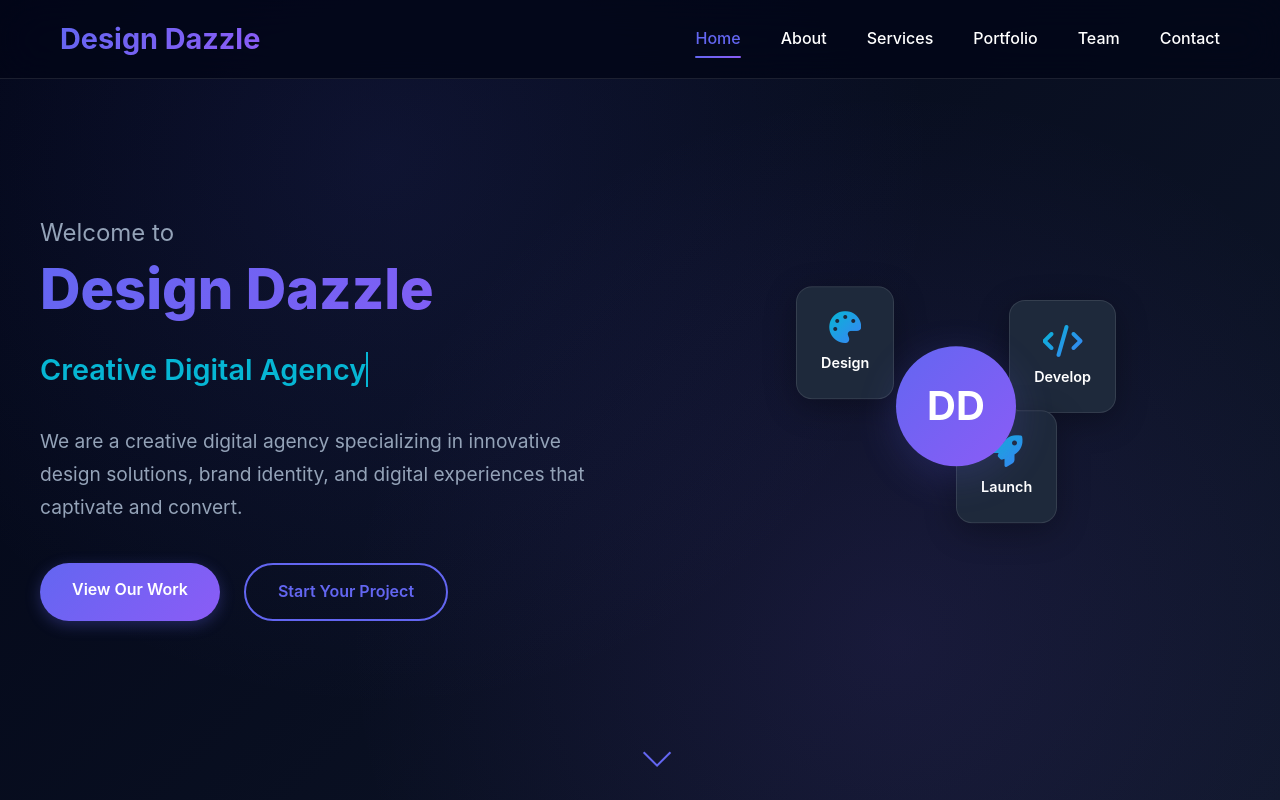
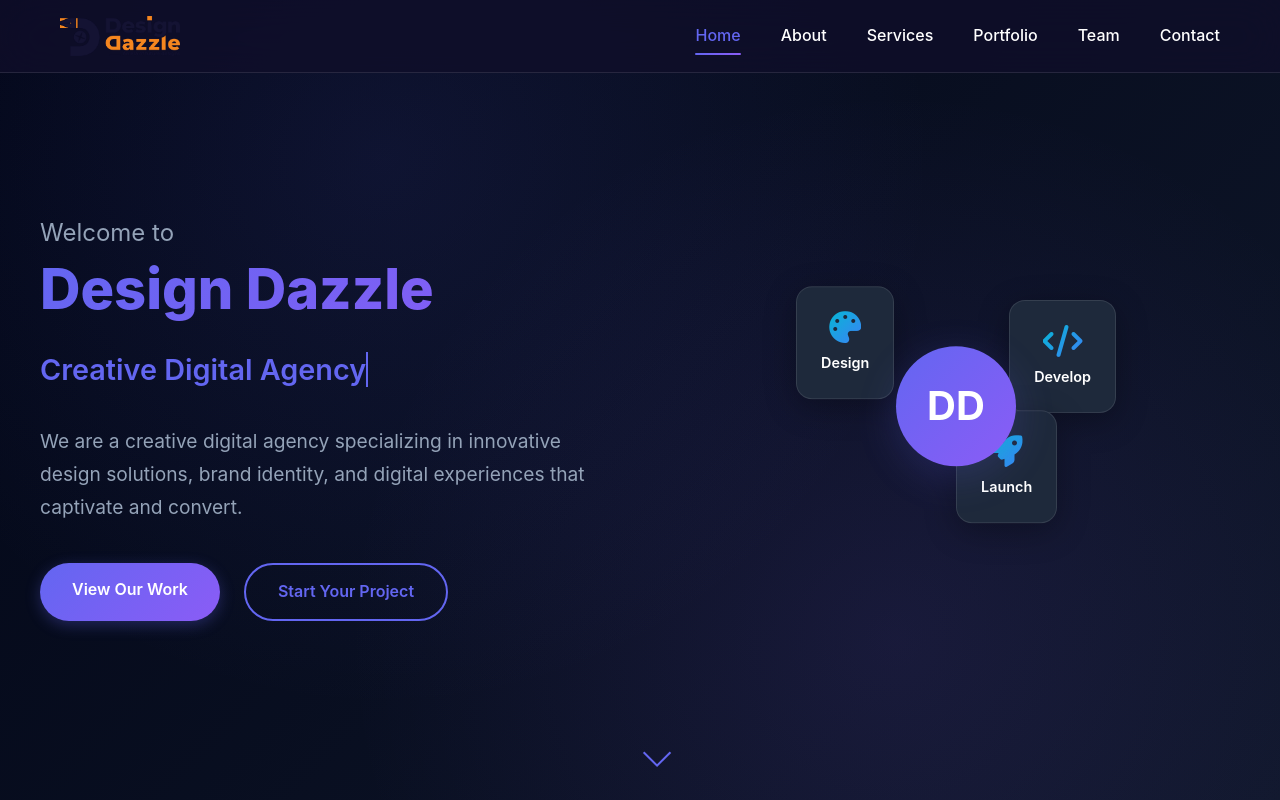
Before and after one commit to BakirDawood/DesignDazzle, a website built with Vite: page index.html in a window 1280 px wide. Shown: the top 800 px of the page. Built offline with nearby package versions, Linux system fonts and the light colour scheme.

Commit message:
Update Design Dazzle Logo and Brand Colors

```diff
--- a/index.html
+++ b/index.html
@@ -21,7 +21,9 @@
     <nav class="navbar" id="navbar">
         <div class="nav-container">
             <div class="nav-logo">
-                <a href="#home">Design Dazzle</a>
+                <a href="#home">
+                    <img src="/public/DesignDazzle Logo.png" alt="Design Dazzle Logo">
+                </a>
             </div>
             <ul class="nav-menu" id="navMenu">
                 <li><a href="#home" class="nav-link active">Home</a></li>
@@ -531,7 +533,9 @@
         <div class="container">
             <div class="footer-content">
                 <div class="footer-section">
-                    <h3>Design Dazzle</h3>
+                    <div class="footer-logo">
+                        <img src="/public/DesignDazzle Logo.png" alt="Design Dazzle Logo" style="height: 60px; margin-bottom: 1rem;">
+                    </div>
                     <p>We are a creative digital agency specializing in innovative design solutions, brand identity, and digital experiences that captivate and convert.</p>
                     <div class="footer-social">
                         <a href="#" class="social-link"><i class="fab fa-twitter"></i></a>
--- a/style.css
+++ b/style.css
@@ -96,7 +96,7 @@ body {
     top: 0;
     left: 0;
     width: 100%;
-    background: rgba(2, 6, 23, 0.8);
+    background: rgba(15, 14, 42, 0.8);
     backdrop-filter: blur(20px);
     z-index: 1000;
     padding: 1rem 0;
@@ -105,7 +105,7 @@ body {
 }
 
 .navbar.scrolled {
-    background: rgba(2, 6, 23, 0.95);
+    background: rgba(15, 14, 42, 0.95);
     box-shadow: var(--shadow-light);
 }
 
@@ -119,13 +119,15 @@ body {
 }
 
 .nav-logo a {
-    font-size: 1.8rem;
-    font-weight: bold;
-    background: var(--gradient-primary);
-    -webkit-background-clip: text;
-    -webkit-text-fill-color: transparent;
-    background-clip: text;
+    display: flex;
+    align-items: center;
     text-decoration: none;
+    transition: var(--transition);
+}
+
+.nav-logo img {
+    height: 40px;
+    width: auto;
     transition: var(--transition);
 }
 
@@ -256,7 +258,7 @@ body {
 
 .hero-subtitle {
     font-size: 1.8rem;
-    color: var(--accent-color);
+    color: var(--primary-color);
     margin-bottom: 2rem;
     min-height: 2.5rem;
     opacity: 0;
@@ -265,13 +267,13 @@ body {
 }
 
 .typewriter {
-    border-right: 2px solid var(--accent-color);
+    border-right: 2px solid var(--primary-color);
     animation: blink 1s infinite;
 }
 
 @keyframes blink {
     0%, 50% { border-color: transparent; }
-    51%, 100% { border-color: var(--accent-color); }
+    51%, 100% { border-color: var(--primary-color); }
 }
 
 .hero-description {
@@ -737,7 +739,7 @@ section {
     content: '✓';
     position: absolute;
     left: 0;
-    color: var(--accent-color);
+    color: var(--primary-color);
     font-weight: bold;
 }
 
@@ -790,7 +792,7 @@ section {
     left: 0;
     right: 0;
     bottom: 0;
-    background: linear-gradient(135deg, rgba(99, 102, 241, 0.9) 0%, rgba(139, 92, 246, 0.9) 100%);
+    background: linear-gradient(135deg, rgba(245, 134, 31, 0.9) 0%, rgba(255, 154, 60, 0.9) 100%);
     display: flex;
     align-items: center;
     justify-content: center;
@@ -1179,7 +1181,7 @@ section {
 
 .back-to-top:hover {
     transform: translateY(-3px);
-    box-shadow: 0 8px 25px rgba(99, 102, 241, 0.4);
+    box-shadow: 0 8px 25px rgba(245, 134, 31, 0.4);
 }
 
 /* Scroll Progress */
@@ -1402,7 +1404,7 @@ section {
     position: absolute;
     width: 2px;
     height: 2px;
-    background: rgba(99, 102, 241, 0.3);
+    background: rgba(245, 134, 31, 0.3);
     border-radius: 50%;
     animation: particleFloat 15s linear infinite;
 }
@@ -1434,7 +1436,7 @@ section {
 
 .custom-cursor.hover {
     transform: translate(-50%, -50%) scale(1.5);
-    background: var(--accent-color);
+    background: var(--primary-color);
 }
 
 /* Loading States */
```
